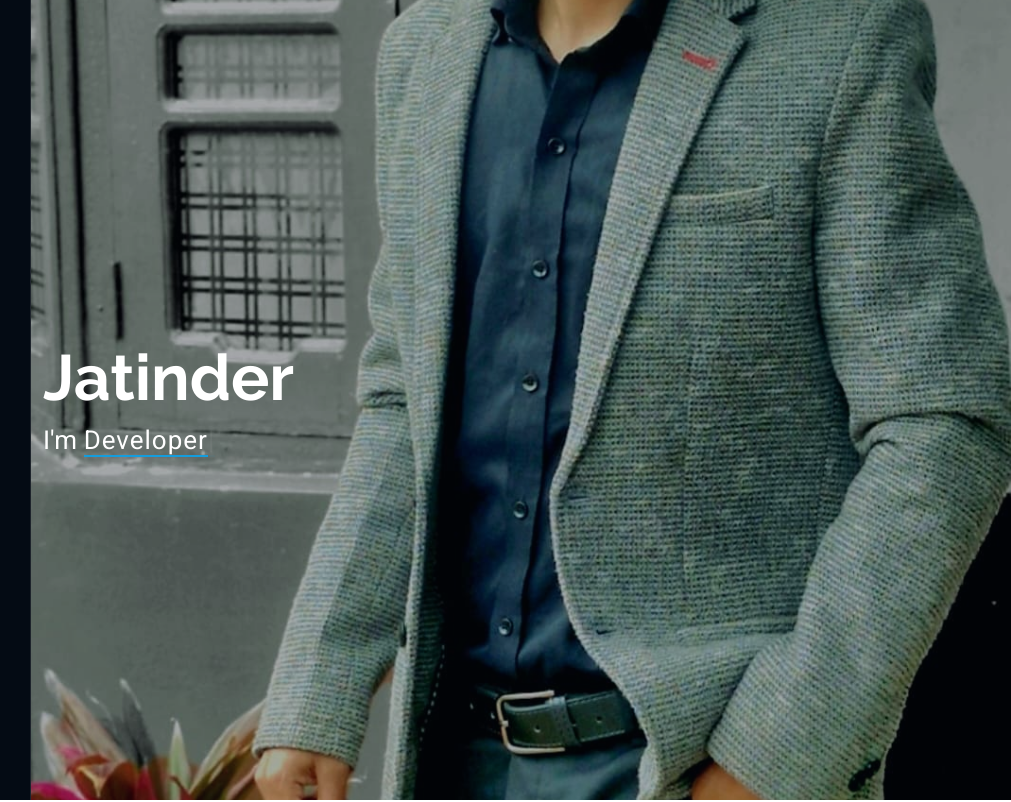
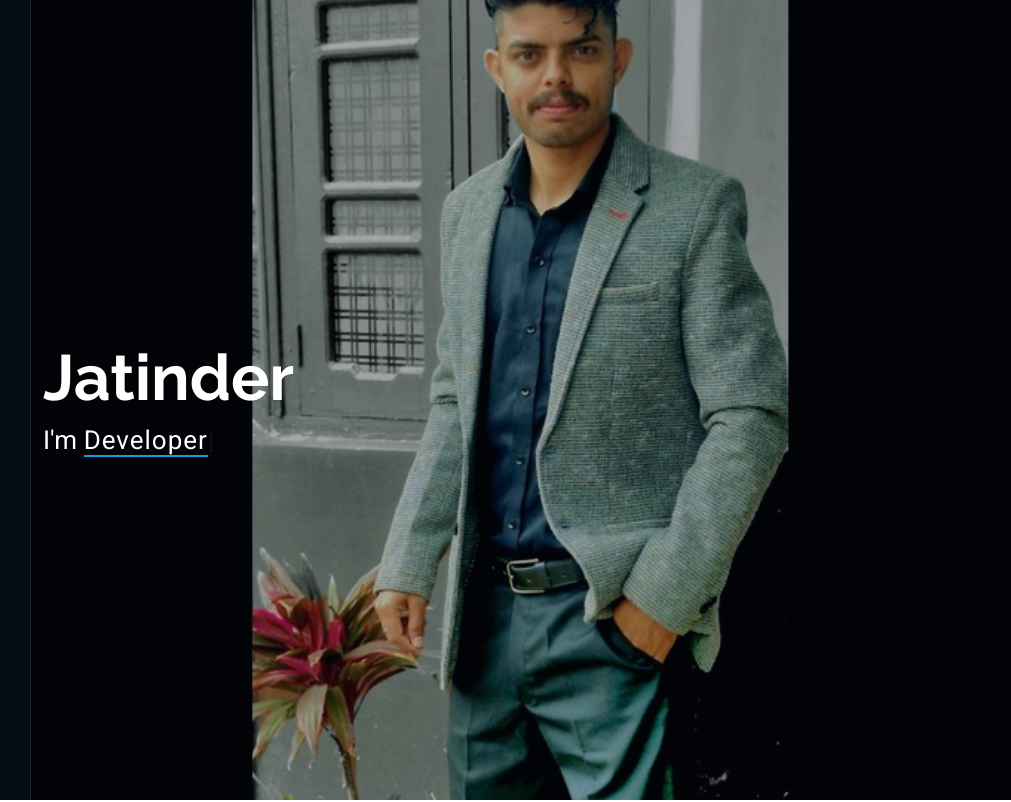
Before and after one commit to jatindert/portfolio, a plain HTML site: page index.html in a window 1280 px wide. Shown: the top 802 px of the page, 269-1280 px from the left. Drawn offline with Linux system fonts and the light colour scheme.

Commit message:
update image

```diff
--- a/index.html
+++ b/index.html
@@ -78,7 +78,7 @@
     <!-- Hero Section -->
     <section id="hero" class="hero section dark-background">
 
-      <img src="assets/img/profile2.jpeg" alt="" data-aos="fade-in" class="">
+      <img src="assets/img/profile3.jpeg" alt="" data-aos="fade-in" class="">
 
       <div class="container" data-aos="fade-up" data-aos-delay="100">
         <h2>Jatinder</h2>
```
Also changed, not shown: assets/img/profile3.jpeg (added).
